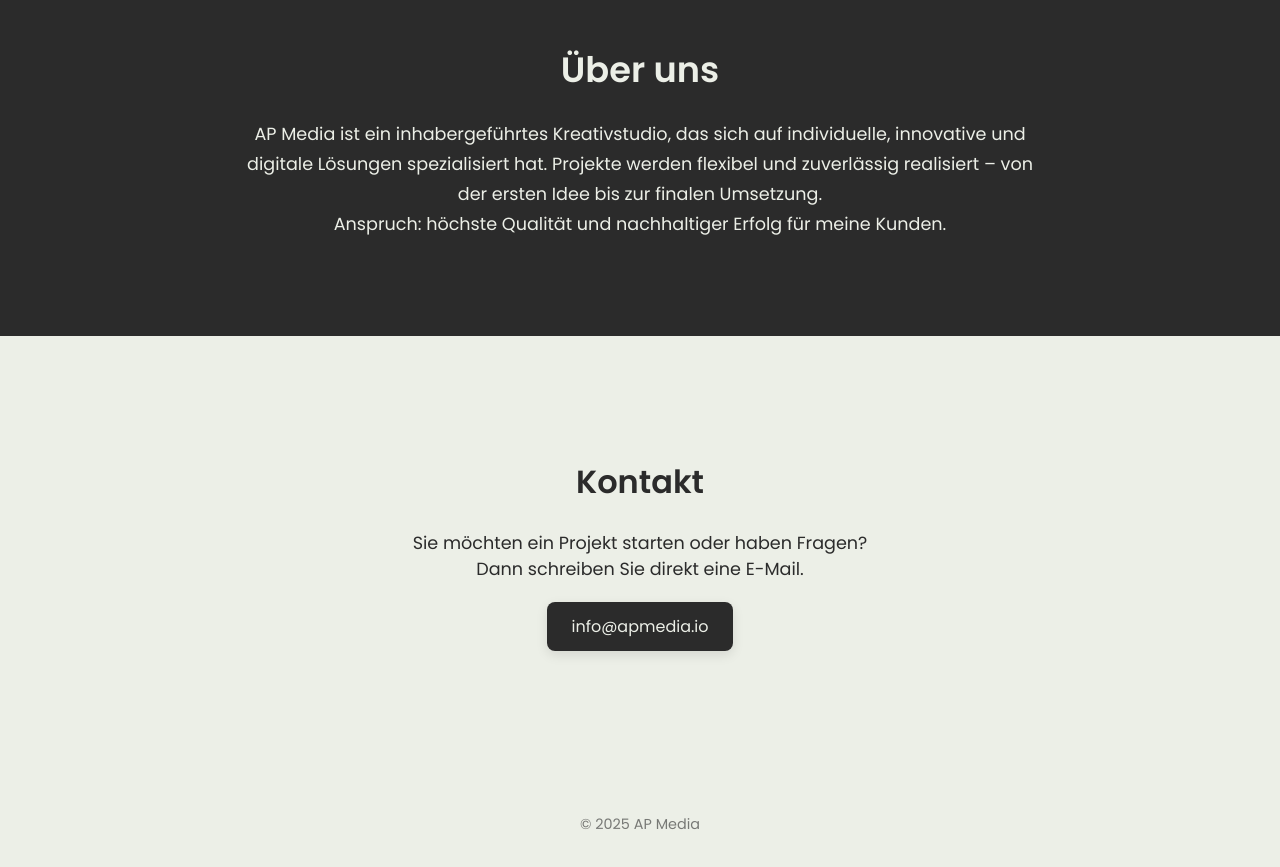
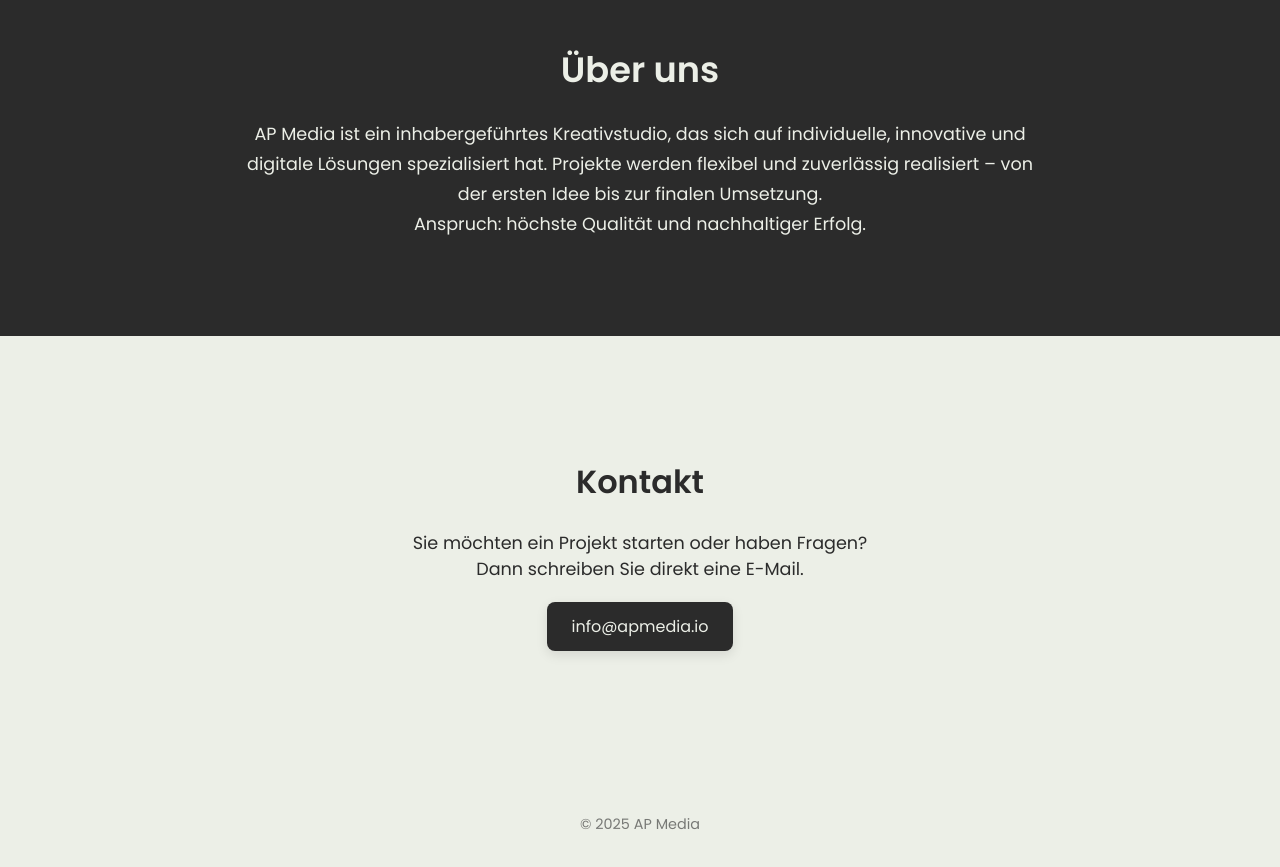
Before and after one commit to ap-uni19/site, a plain HTML site: page index.html in a window 1280 px wide. Shown: the part 2000-2867 px from the top of the page. Drawn offline with Linux system fonts and the light colour scheme.

Commit message:
Update index.html
allgemeine sprache

```diff
--- a/index.html
+++ b/index.html
@@ -131,7 +131,7 @@
                 Lösungen spezialisiert hat. Projekte werden
                 flexibel und zuverlässig realisiert – von der ersten Idee bis zur finalen Umsetzung.
                 <br>Anspruch: höchste
-                Qualität und nachhaltiger Erfolg für meine Kunden.<br>
+                Qualität und nachhaltiger Erfolg.<br>
             </p>
         </div>
     </section>
```
